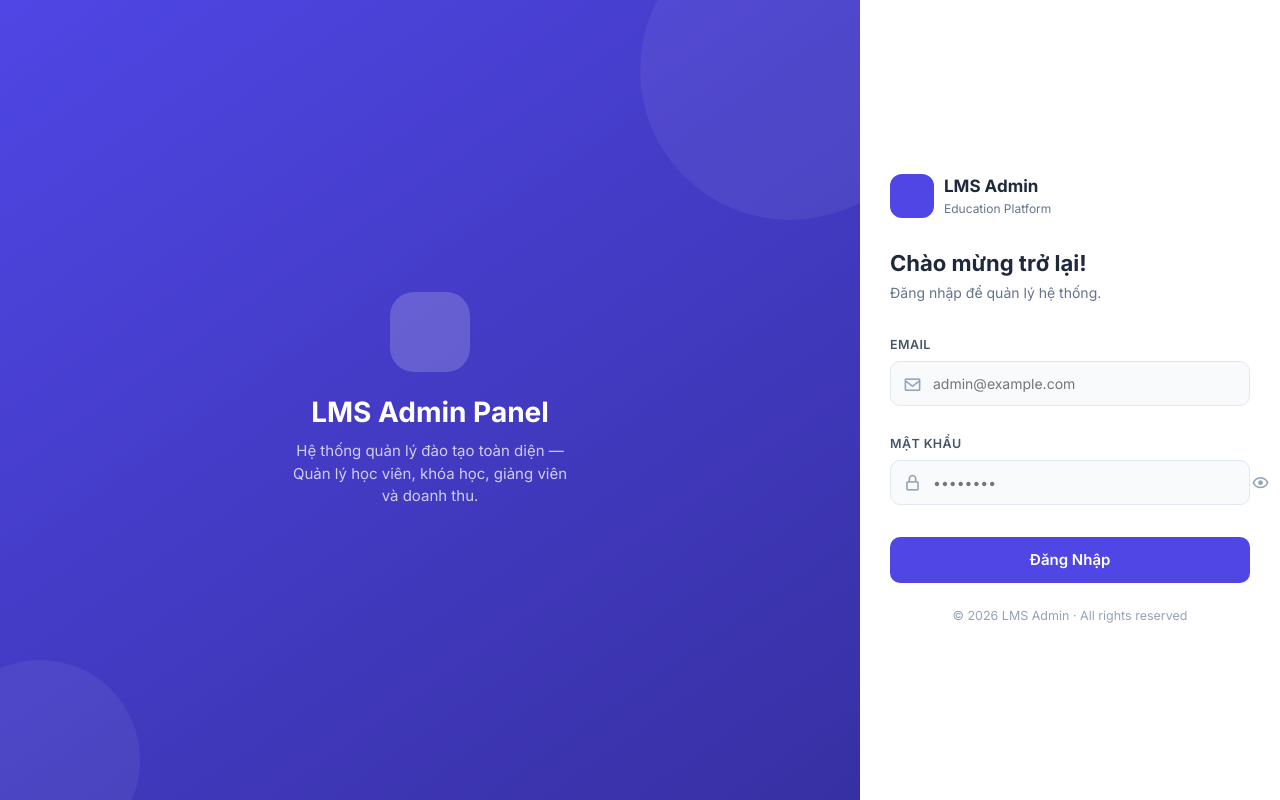
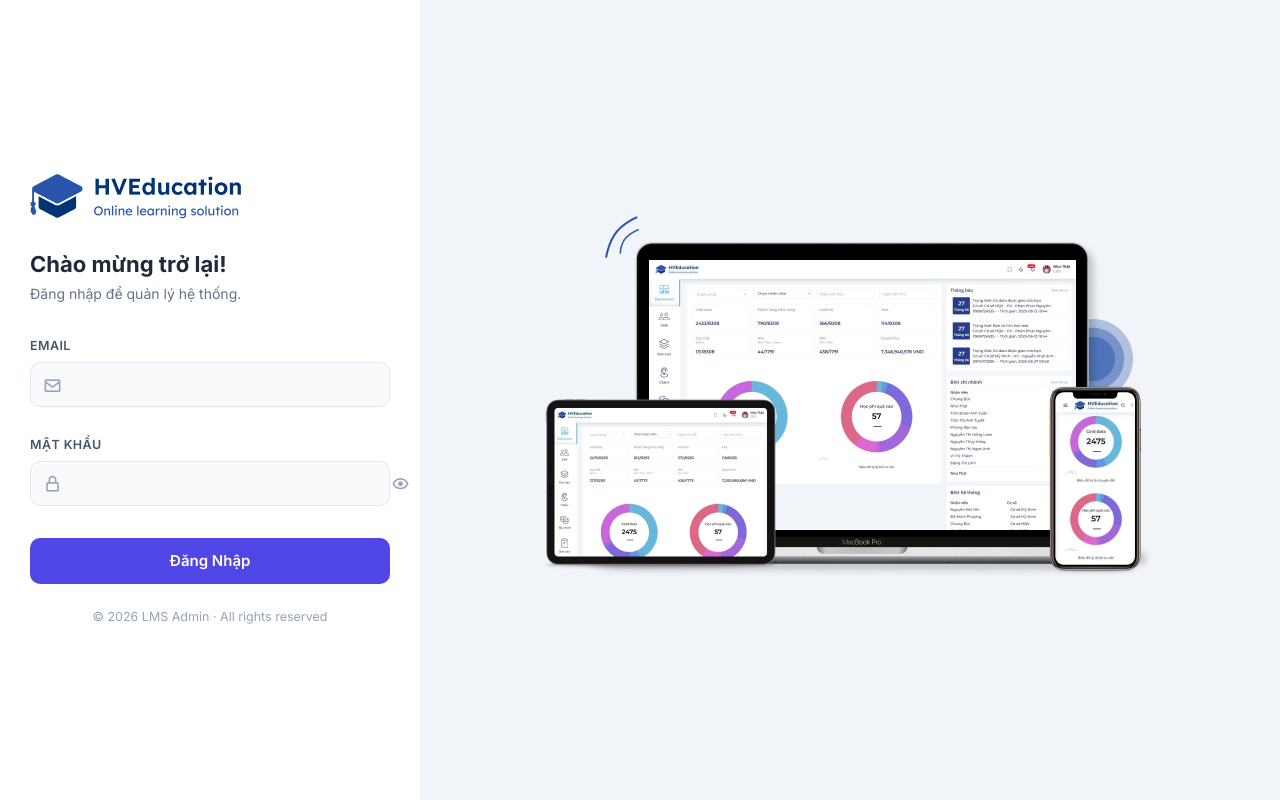
Before and after one commit to n1ml3/lms_1025edu_version_control, a PHP site: page /login.php in a window 1280 px wide. Run offline with PHP 8.4, Linux system fonts and the light colour scheme.

Commit message:
login page fixed

```diff
--- a/admin/includes/header.php
+++ b/admin/includes/header.php
@@ -29,14 +29,11 @@ $pageTitle = $pageTitle ?? 'Dashboard';
     <!-- Admin CSS -->
     <link href="/lms1025edu/admin/assets/css/admin.css" rel="stylesheet">
 </head>
-<body>
+<body class="sidebar-collapsed">
 <div class="admin-wrapper">
     <!-- Topbar -->
     <header class="topbar" id="topbar">
         <div class="topbar-left">
-            <button class="sidebar-toggle-btn" id="sidebarToggle" title="Toggle Sidebar">
-                <i class='bx bx-menu'></i>
-            </button>
             <nav aria-label="breadcrumb" class="d-none d-md-block">
                 <ol class="breadcrumb mb-0">
                     <li class="breadcrumb-item"><a href="/lms1025edu/admin/index.php">Dashboard</a></li>
--- a/admin/includes/sidebar.php
+++ b/admin/includes/sidebar.php
@@ -101,8 +101,8 @@ function isParentActive(array $item, string $activePage): bool
 <aside class="sidebar" id="sidebar">
     <!-- Logo -->
     <div class="sidebar-brand">
-        <div class="brand-icon">
-            <i class='bx bx-graduation'></i>
+        <div class="brand-icon" style="background: transparent;">
+            <img src="/lms1025edu/admin/assets/images/logo-2.png" alt="Logo" style="width: 100%; height: 100%; object-fit: contain;">
         </div>
         <div class="brand-text">
             <span class="brand-name">LMS Admin</span>
--- a/admin/login.php
+++ b/admin/login.php
@@ -61,49 +61,15 @@ if ($_SERVER['REQUEST_METHOD'] === 'POST') {
             background: #f1f5f9;
         }
 
-        /* Left panel */
-        .login-left {
+        /* Image panel (Right side) */
+        .login-image {
             display: none;
             flex: 1;
-            background: linear-gradient(145deg, var(--primary) 0%, var(--primary-dark) 100%);
+            background: url('/lms1025edu/admin/assets/images/Group-45936.png') center no-repeat;
             position: relative;
-            overflow: hidden;
         }
 
-        @media (min-width: 992px) { .login-left { display: flex; align-items: center; justify-content: center; } }
-
-        .login-left-content {
-            text-align: center;
-            color: #fff;
-            padding: 40px;
-            position: relative;
-            z-index: 2;
-        }
-
-        .login-left-icon {
-            width: 80px;
-            height: 80px;
-            background: rgba(255,255,255,.18);
-            border-radius: 24px;
-            margin: 0 auto 24px;
-            display: flex;
-            align-items: center;
-            justify-content: center;
-            font-size: 42px;
-        }
-
-        .login-left h1 { font-size: 28px; font-weight: 700; margin: 0 0 10px; }
-        .login-left p  { font-size: 15px; opacity: .75; margin: 0; max-width: 280px; }
-
-        /* Decorative circles */
-        .circle-deco {
-            position: absolute;
-            border-radius: 50%;
-            background: rgba(255,255,255,.06);
-        }
-
-        .circle-deco.c1 { width: 300px; height: 300px; top: -80px; right: -80px; }
-        .circle-deco.c2 { width: 200px; height: 200px; bottom: -60px; left: -60px; }
+        @media (min-width: 992px) { .login-image { display: block; } }
 
         /* Right panel */
         .login-right {
@@ -123,34 +89,9 @@ if ($_SERVER['REQUEST_METHOD'] === 'POST') {
         .login-logo {
             display: flex;
             align-items: center;
-            gap: 10px;
             margin-bottom: 32px;
         }
 
-        .login-logo-icon {
-            width: 44px;
-            height: 44px;
-            background: var(--primary);
-            border-radius: 12px;
-            display: flex;
-            align-items: center;
-            justify-content: center;
-            color: #fff;
-            font-size: 26px;
-        }
-
-        .login-logo-text span:first-child {
-            display: block;
-            font-size: 17px;
-            font-weight: 700;
-            color: #1e293b;
-        }
-
-        .login-logo-text span:last-child {
-            display: block;
-            font-size: 12px;
-            color: #64748b;
-        }
 
         .login-box h2 {
             font-size: 22px;
@@ -261,26 +202,11 @@ if ($_SERVER['REQUEST_METHOD'] === 'POST') {
     </style>
 </head>
 <body>
-    <!-- Left decorative panel -->
-    <div class="login-left">
-        <div class="circle-deco c1"></div>
-        <div class="circle-deco c2"></div>
-        <div class="login-left-content">
-            <div class="login-left-icon"><i class='bx bx-graduation'></i></div>
-            <h1>LMS Admin Panel</h1>
-            <p>Hệ thống quản lý đào tạo toàn diện — Quản lý học viên, khóa học, giảng viên và doanh thu.</p>
-        </div>
-    </div>
-
-    <!-- Right login panel -->
+    <!-- Form login panel (Left) -->
     <div class="login-right">
         <div class="login-box">
             <div class="login-logo">
-                <div class="login-logo-icon"><i class='bx bx-graduation'></i></div>
-                <div class="login-logo-text">
-                    <span>LMS Admin</span>
-                    <span>Education Platform</span>
-                </div>
+                <img src="/lms1025edu/admin/assets/images/logo-2.png" alt="LMS Admin Logo" style="max-height: 48px; border-radius: 12px; object-fit: contain;">
             </div>
 
             <h2>Chào mừng trở lại!</h2>
@@ -300,7 +226,7 @@ if ($_SERVER['REQUEST_METHOD'] === 'POST') {
                         <i class='bx bx-envelope'></i>
                         <input type="email" name="email" id="email"
                                value="<?= htmlspecialchars($_POST['email'] ?? '') ?>"
-                               placeholder="admin@example.com"
+                               placeholder=""
                                required>
                     </div>
                 </div>
@@ -310,7 +236,7 @@ if ($_SERVER['REQUEST_METHOD'] === 'POST') {
                     <div class="input-wrap">
                         <i class='bx bx-lock-alt'></i>
                         <input type="password" name="password" id="password"
-                               placeholder="••••••••"
+                               placeholder=""
                                required>
                         <button type="button" class="toggle-pw" id="togglePw" title="Hiện/ẩn mật khẩu">
                             <i class='bx bx-show' id="pwIcon"></i>
@@ -329,6 +255,9 @@ if ($_SERVER['REQUEST_METHOD'] === 'POST') {
         </div>
     </div>
 
+    <!-- Image decorative panel (Right) -->
+    <div class="login-image"></div>
+
     <script>
         // Toggle password visibility
         document.getElementById('togglePw').addEventListener('click', function () {
```
Also changed, not shown: admin/assets/css/admin.css (+16 -33 lines), admin/assets/images/Group-45936.png (added), admin/assets/images/logo-2.png (added).
